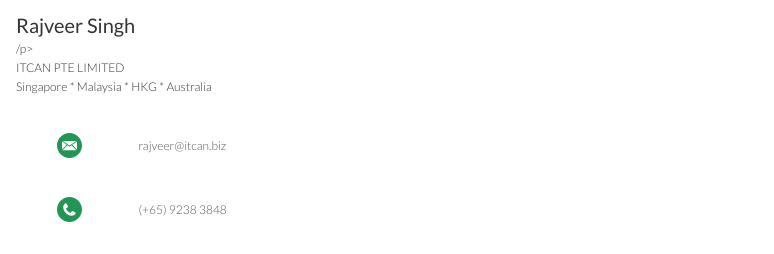
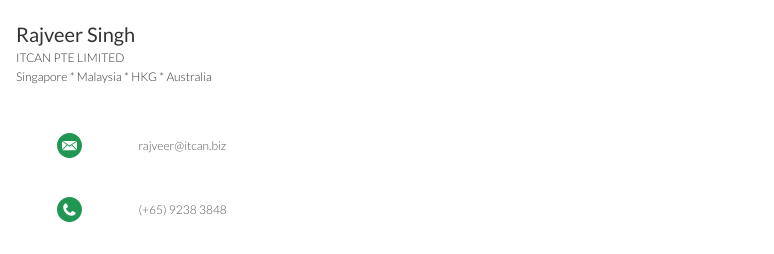
Before and after one commit to itcannamecard/Rajveer-Singh, a plain HTML site: page index.html in a window 1280 px wide. Shown: the part 247-501 px from the top of the page, 0-774 px from the left. Drawn offline with Linux system fonts and the light colour scheme; a web font is replaced by a local one.

Commit message:
Update index.html

```diff
--- a/index.html
+++ b/index.html
@@ -26,7 +26,7 @@
 			<div class="row name-title-company">
 				<div class="col is-6">
 					<p class="text-name">Rajveer Singh</p>
-					<p class="text-title-company">/p>
+					<p class="text-title-company">
 					<p class="text-title-company">ITCAN PTE LIMITED</p>
 					<p class="text-title-company">Singapore	*	Malaysia	*	HKG	*	Australia
 				</div>
```
